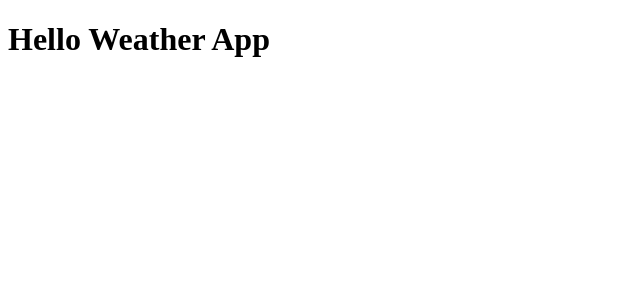
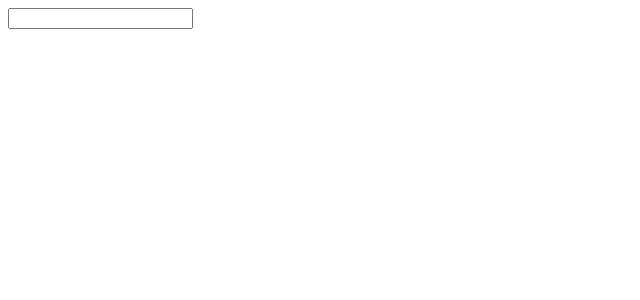
Before and after one commit to jeramie-santos/React-Weather, a React (Vite) app in the folder react-weather-app/: page / in a window 1280 px wide. Shown: the top 300 px of the page, without its empty margins (0-640 px from the left). Built offline with nearby package versions, Linux system fonts and the light colour scheme.

Commit message:
added search component

```diff
--- a/react-weather-app/src/App.jsx
+++ b/react-weather-app/src/App.jsx
@@ -1,6 +1,20 @@
+import Search from "./Components/Search";
+import { useState } from "react";
+
 const App = () => {
+
+  const [search, setSearch] = useState('');
+
+  const handleChange = (e) => {
+    setSearch(e.target.value)
+  }
+
   return (
-    <h1>Hello Weather App</h1>
+    <div className="main-container">
+      <Search
+        search={search}
+        handleChange={handleChange}/>
+    </div>
   )
 }
 
--- /dev/null
+++ b/react-weather-app/src/Components/Search.jsx
@@ -0,0 +1,9 @@
+const Search = ({search, handleChange}) => {
+    return (
+        <div className="serach">
+            <input type="text" value={search} onChange={handleChange}/>
+        </div>
+    )
+}
+
+export default Search;
```
